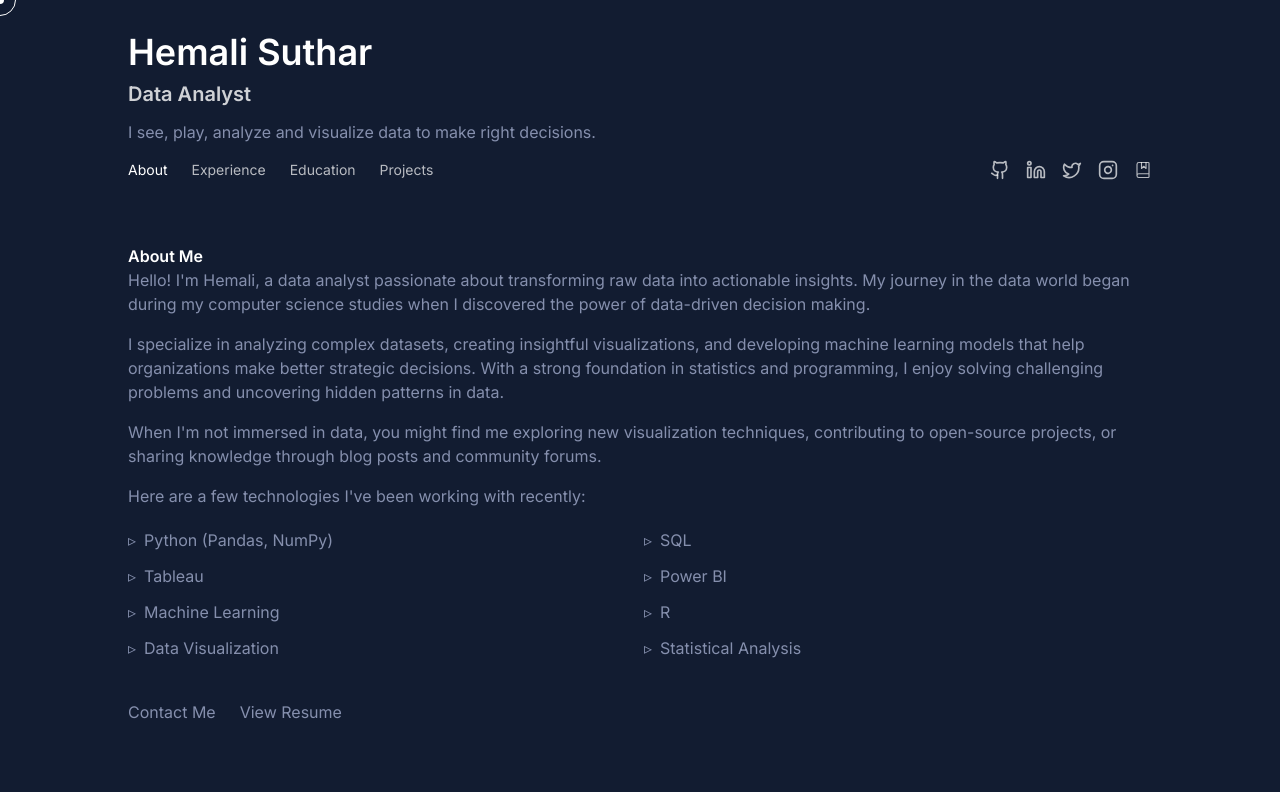
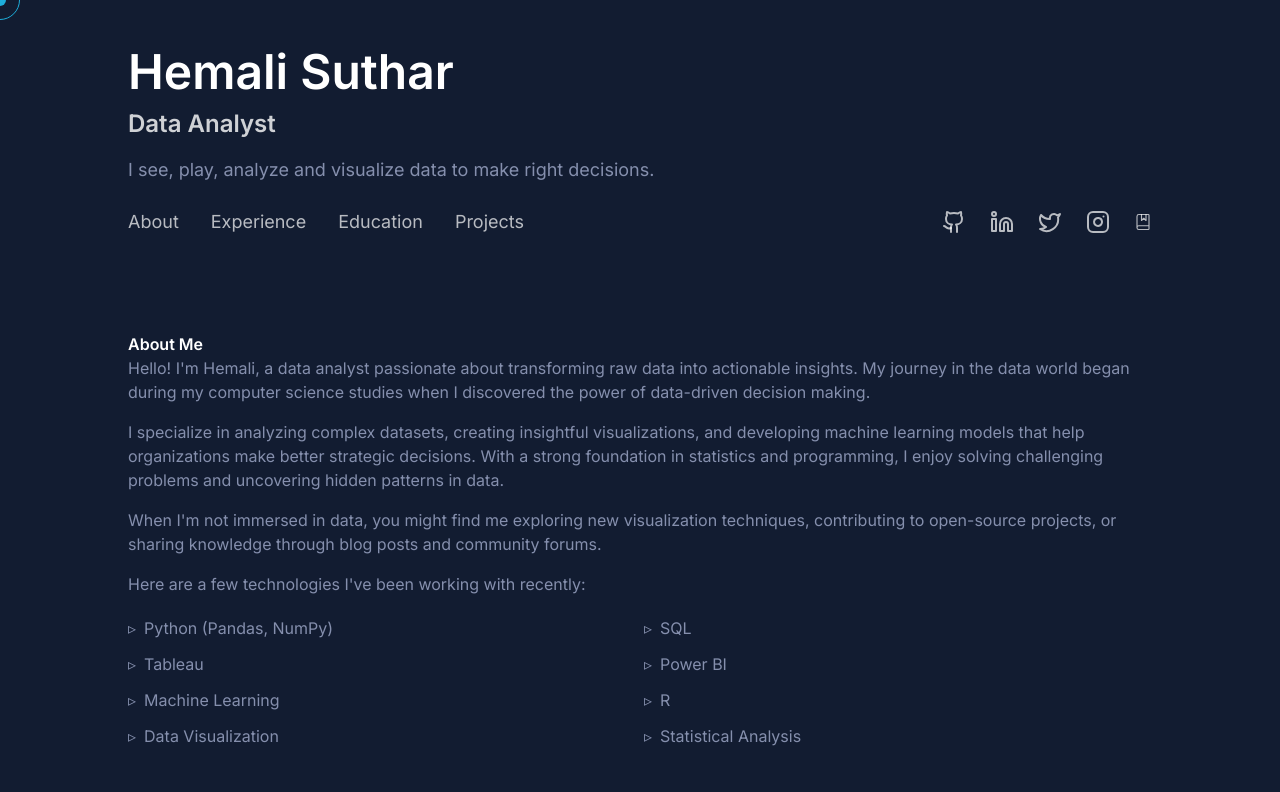
Before and after one commit to hemalii3/portfolio-website-hemali, a React (Vite) app: page / in a window 1280 px wide. Shown: the top 792 px of the page. Built offline with nearby package versions, Linux system fonts and the light colour scheme; a web font is replaced by a local one.

Commit message:
Fix: Improve UI and reorder sections
- Increased font sizes for name, role, and navigation icons.
- Fixed cursor visibility.
- Reordered sections: Projects, Education, Experience, Contact.
- Removed footer lines.
- Reduced project image sizes.
- Highlighted skills and buttons in teal color.

```diff
--- a/src/components/Footer.tsx
+++ b/src/components/Footer.tsx
@@ -3,8 +3,6 @@ import React from 'react';
 import { Github, Linkedin, Twitter, Instagram, Book } from 'lucide-react';
 
 const Footer = () => {
-  const currentYear = new Date().getFullYear();
-
   return (
     <footer className="py-6 mt-24">
       <div className="flex flex-col items-center justify-center text-slate">
@@ -14,7 +12,7 @@ const Footer = () => {
             href="https://github.com/"
             target="_blank"
             rel="noopener noreferrer"
-            className="text-lightest-slate hover:text-green transition-colors"
+            className="text-lightest-slate hover:text-[#1EAEDB] transition-colors"
             aria-label="GitHub"
           >
             <Github size={18} />
@@ -23,7 +21,7 @@ const Footer = () => {
             href="https://linkedin.com/"
             target="_blank"
             rel="noopener noreferrer"
-            className="text-lightest-slate hover:text-green transition-colors"
+            className="text-lightest-slate hover:text-[#1EAEDB] transition-colors"
             aria-label="LinkedIn"
           >
             <Linkedin size={18} />
@@ -32,7 +30,7 @@ const Footer = () => {
             href="https://twitter.com/"
             target="_blank"
             rel="noopener noreferrer"
-            className="text-lightest-slate hover:text-green transition-colors"
+            className="text-lightest-slate hover:text-[#1EAEDB] transition-colors"
             aria-label="Twitter"
           >
             <Twitter size={18} />
@@ -41,7 +39,7 @@ const Footer = () => {
             href="https://instagram.com/"
             target="_blank"
             rel="noopener noreferrer"
-            className="text-lightest-slate hover:text-green transition-colors"
+            className="text-lightest-slate hover:text-[#1EAEDB] transition-colors"
             aria-label="Instagram"
           >
             <Instagram size={18} />
@@ -50,26 +48,11 @@ const Footer = () => {
             href="https://goodreads.com/"
             target="_blank"
             rel="noopener noreferrer"
-            className="text-lightest-slate hover:text-green transition-colors"
+            className="text-lightest-slate hover:text-[#1EAEDB] transition-colors"
             aria-label="Goodreads"
           >
             <Book size={18} />
           </a>
-        </div>
-
-        <div className="text-sm font-mono">
-          <a
-            href="https://github.com/hemsuthar"
-            target="_blank"
-            rel="noopener noreferrer"
-            className="text-slate hover:text-green transition-colors inline-link"
-          >
-            Designed & Built by Hemali Suthar
-          </a>
-        </div>
-
-        <div className="text-xs mt-2">
-          &copy; {currentYear} All Rights Reserved
         </div>
       </div>
     </footer>
--- /dev/null
+++ b/src/components/Index.tsx
@@ -0,0 +1,24 @@
+
+import React from 'react';
+import Layout from '@/components/Layout';
+import About from '@/components/About';
+import Experience from '@/components/Experience';
+import Projects from '@/components/Projects';
+import Education from '@/components/Education';
+import Contact from '@/components/Contact';
+
+const Index = () => {
+  return (
+    <Layout>
+      <div className="space-y-20">
+        <About />
+        <Projects />
+        <Education />
+        <Experience />
+        <Contact />
+      </div>
+    </Layout>
+  );
+};
+
+export default Index;
--- a/src/components/Layout.tsx
+++ b/src/components/Layout.tsx
@@ -1,4 +1,3 @@
-
 import React, { useState, useEffect, useRef } from 'react';
 import { Github, Linkedin, Twitter, Instagram, BookMarked, ExternalLink } from 'lucide-react';
 import { useLocation, Link } from 'react-router-dom';
@@ -61,72 +60,72 @@ const Layout = ({ children }: { children: React.ReactNode }) => {
   const isHome = location.pathname === '/';
 
   return (
-    <div className="min-h-screen bg-navy text-slate px-8 md:px-16 lg:px-24">
-      <header className="py-8 mb-8">
+    <div className="min-h-screen bg-navy text-slate px-12 md:px-24 lg:px-32">
+      <header className="py-12 mb-12">
         <div className="max-w-5xl mx-auto">
-          <h1 className="text-4xl font-semibold text-white mb-2">Hemali Suthar</h1>
-          <h2 className="text-xl text-white/80 mb-3">Data Analyst</h2>
-          <p className="text-slate mb-4">
+          <h1 className="text-5xl font-semibold text-white mb-3">Hemali Suthar</h1>
+          <h2 className="text-2xl text-white/80 mb-4">Data Analyst</h2>
+          <p className="text-lg text-slate mb-6">
             I see, play, analyze and visualize data to make right decisions.
           </p>
 
           {isHome && (
             <nav className="flex items-center justify-between">
-              <ol className="flex space-x-6">
+              <ol className="flex space-x-8">
                 {navItems.map(({ name, url }, i) => (
                   <li key={i} className="nav-item">
                     <Link
                       to={url}
-                      className={`nav-link flex items-center text-sm group transition-all duration-200 ${activeSection === url.substring(1) ? 'active text-white' : 'text-white/70'}`}
+                      className={`nav-link text-lg flex items-center group transition-all duration-200 ${activeSection === url.substring(1) ? 'active text-[#1EAEDB]' : 'text-white/70'}`}
                     >
-                      <span className="hover:text-white transition-colors">{name}</span>
+                      <span className="hover:text-[#1EAEDB] transition-colors">{name}</span>
                     </Link>
                   </li>
                 ))}
               </ol>
 
-              <div className="flex items-center space-x-4">
+              <div className="flex items-center space-x-6">
                 <a
                   href="https://github.com/"
                   target="_blank"
                   rel="noopener noreferrer"
-                  className="text-white/70 hover:text-white transform hover:-translate-y-1 transition-all duration-200"
+                  className="text-white/70 hover:text-[#1EAEDB] transform hover:-translate-y-1 transition-all duration-200 text-2xl"
                   aria-label="GitHub"
                 >
-                  <Github size={20} />
+                  <Github size={24} />
                 </a>
                 <a
                   href="https://linkedin.com/"
                   target="_blank"
                   rel="noopener noreferrer"
-                  className="text-white/70 hover:text-white transform hover:-translate-y-1 transition-all duration-200"
+                  className="text-white/70 hover:text-[#1EAEDB] transform hover:-translate-y-1 transition-all duration-200 text-2xl"
                   aria-label="LinkedIn"
                 >
-                  <Linkedin size={20} />
+                  <Linkedin size={24} />
                 </a>
                 <a
                   href="https://twitter.com/"
                   target="_blank"
                   rel="noopener noreferrer"
-                  className="text-white/70 hover:text-white transform hover:-translate-y-1 transition-all duration-200"
+                  className="text-white/70 hover:text-[#1EAEDB] transform hover:-translate-y-1 transition-all duration-200 text-2xl"
                   aria-label="Twitter"
                 >
-                  <Twitter size={20} />
+                  <Twitter size={24} />
                 </a>
                 <a
                   href="https://instagram.com/"
                   target="_blank"
                   rel="noopener noreferrer"
-                  className="text-white/70 hover:text-white transform hover:-translate-y-1 transition-all duration-200"
+                  className="text-white/70 hover:text-[#1EAEDB] transform hover:-translate-y-1 transition-all duration-200 text-2xl"
                   aria-label="Instagram"
                 >
-                  <Instagram size={20} />
+                  <Instagram size={24} />
                 </a>
                 <a
                   href="https://goodreads.com/"
                   target="_blank"
                   rel="noopener noreferrer"
-                  className="text-white/70 hover:text-white transform hover:-translate-y-1 transition-all duration-200"
+                  className="text-white/70 hover:text-[#1EAEDB] transform hover:-translate-y-1 transition-all duration-200 text-2xl"
                   aria-label="Goodreads"
                 >
                   <BookMarked size={18} strokeWidth={1.5} />
--- a/src/components/Projects.tsx
+++ b/src/components/Projects.tsx
@@ -1,4 +1,3 @@
-
 import React, { useState, useEffect } from 'react';
 import { ExternalLink, Github } from 'lucide-react';
 import { Link } from 'react-router-dom';
@@ -99,16 +98,14 @@ const Projects = () => {
     <section id="projects" className={`mb-24 transition-opacity duration-500 ${isVisible ? 'opacity-100' : 'opacity-0'}`}>
       <h2 className="section-heading">Projects</h2>
 
-      {/* Featured Projects */}
       <div className="space-y-12 mt-10">
         {projects.filter(p => p.featured).map((project) => (
           <div
             key={project.id}
             className="bg-light-navy/30 p-6 rounded-lg"
           >
-            <div className="grid grid-cols-12 gap-4 group">
-              {/* Project Image */}
-              <div className="col-span-12 md:col-span-5 rounded overflow-hidden mb-4 md:mb-0">
+            <div className="grid grid-cols-12 gap-6 group">
+              <div className="col-span-12 md:col-span-4 rounded overflow-hidden mb-4 md:mb-0">
                 <a
                   href={project.link}
                   target="_blank"
@@ -123,8 +120,7 @@ const Projects = () => {
                 </a>
               </div>
 
-              {/* Project Content */}
-              <div className="col-span-12 md:col-span-7">
+              <div className="col-span-12 md:col-span-8">
                 <h3 className="flex items-center text-xl text-white font-semibold mb-3">
                   <a
                     href={project.link}
@@ -174,7 +170,7 @@ const Projects = () => {
       </div>
 
       <div className="text-center mt-12">
-        <Link to="/projects" className="button-link inline-flex items-center group">
+        <Link to="/projects" className="button-link inline-flex items-center group text-[#1EAEDB]">
           <span>View Full Project Archive</span>
           <ExternalLink size={16} className="ml-1 group-hover:translate-x-1 transition-transform" />
         </Link>
--- a/src/index.css
+++ b/src/index.css
@@ -15,6 +15,7 @@
     --lightest-slate: 225 35% 85%;
     --white: 0 0% 100%;
     --accent: 0 0% 100%;
+    --teal: 171 70% 50%;
   }
 
   * {
@@ -43,23 +44,23 @@
 
 @layer components {
   .cursor-dot {
-    @apply fixed top-0 left-0 w-2 h-2 bg-white rounded-full pointer-events-none z-[9999] hidden md:block;
+    @apply fixed top-0 left-0 w-3 h-3 bg-[#1EAEDB] rounded-full pointer-events-none z-[9999] block;
     transform: translate(-50%, -50%);
     transition: width 0.2s, height 0.2s;
   }
 
   .cursor-outline {
-    @apply fixed top-0 left-0 w-8 h-8 bg-transparent border border-white rounded-full pointer-events-none z-[9998] hidden md:block;
+    @apply fixed top-0 left-0 w-10 h-10 bg-transparent border border-[#1EAEDB] rounded-full pointer-events-none z-[9998] block;
     transform: translate(-50%, -50%);
     transition: transform 0.1s;
   }
 
   .section-heading {
-    @apply text-2xl font-semibold text-white mb-6;
+    @apply text-3xl font-semibold text-white mb-8;
   }
 
   .nav-link {
-    @apply text-white/70 hover:text-white transition-colors duration-300 flex items-center;
+    @apply text-white/70 hover:text-[#1EAEDB] transition-colors duration-300 text-lg flex items-center;
   }
 
   .link-highlight {
@@ -80,7 +81,7 @@
   }
 
   .skill-tag {
-    @apply inline-block px-2 py-0.5 rounded text-xs font-mono text-white bg-white/10 hover:bg-white/20 transition-colors;
+    @apply inline-block px-3 py-1 rounded text-sm font-mono text-[#1EAEDB] bg-[#1EAEDB]/10 hover:bg-[#1EAEDB]/20 transition-colors;
   }
 }
 
```
